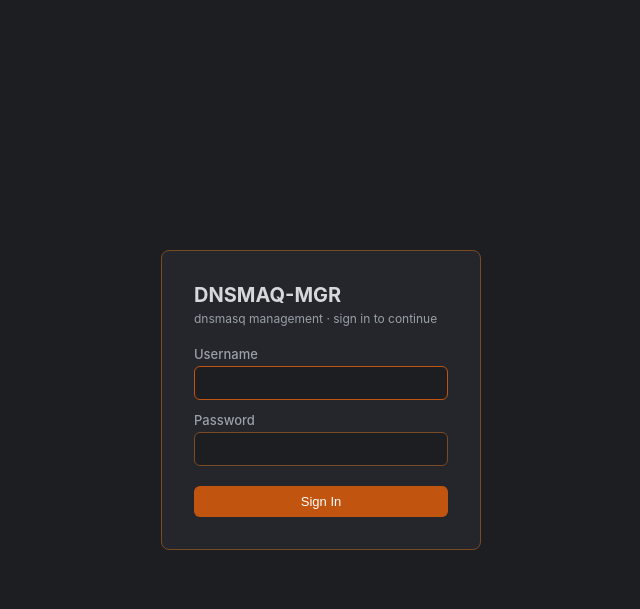
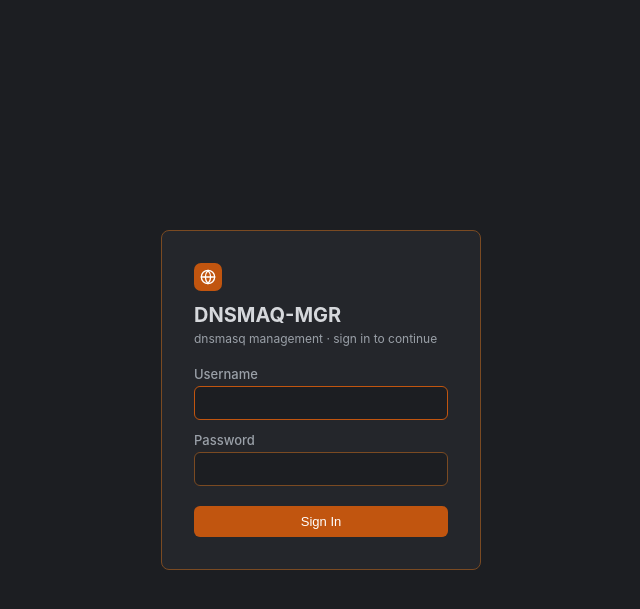
Before and after one commit to brainchillz/nexus-dnsmasq-mgr, a Flask app: page / in a window 1280 px wide. Shown: the top 609 px of the page, without its empty margins (319-959 px from the left). Run offline with Flask 3, Linux system fonts and the light colour scheme.

Commit message:
Replace emoji glyphs with the shared stroke icon system
OS color-emoji ignore the theme and vary per platform. Ten single-weight
stroke icons (24-unit grid, 2px stroke, currentColor) now cover the nav,
the mirroring lock badges and the hosts-file import button; a sidebar logo
mark replaces the bare title. Inline SVG symbols plus an icon() helper —
no dependencies, no build step. Same icon language as Nexus IPAM.

```diff
--- a/static/css/style.css
+++ b/static/css/style.css
@@ -52,8 +52,13 @@ a { color: var(--primary); text-decoration: none; }
   flex-direction: column;
   flex-shrink: 0;
 }
-.sidebar-header { padding: 24px 20px 16px; border-bottom: 1px solid var(--border); }
-.sidebar-header h1 { font-size: 18px; font-weight: 700; }
+.sidebar-header {
+  padding: 18px 16px 14px; border-bottom: 1px solid var(--border);
+  display: flex; align-items: center; gap: 10px;
+}
+.sidebar-brand { min-width: 0; }
+.sidebar-header h1 { font-size: 15px; font-weight: 700; line-height: 1.15;
+  overflow: hidden; text-overflow: ellipsis; white-space: nowrap; }
 .subtitle { font-size: 12px; color: var(--text-muted); margin-top: 2px; }
 .nav-list { list-style: none; padding: 8px 0; flex: 1; }
 .nav-list li { margin: 1px 0; }
@@ -69,7 +74,20 @@ a { color: var(--primary); text-decoration: none; }
 }
 .nav-list a:hover { color: var(--text); background: rgba(255,255,255,0.04); }
 .nav-list a.active { color: var(--primary); background: rgba(193,85,15,0.12); border-left-color: var(--primary); }
-.nav-list .icon { font-size: 16px; width: 20px; text-align: center; }
+/* Stroke icon system — replaces the OS color-emoji glyphs (same set as
+   Nexus IPAM). Class-scoped so generated SVGs (sparklines) keep their own
+   stroke rules; currentColor makes icons follow text colour in both themes. */
+.ico {
+  width: 16px; height: 16px; flex-shrink: 0; vertical-align: -3px;
+  stroke: currentColor; stroke-width: 2;
+  stroke-linecap: round; stroke-linejoin: round; fill: none;
+}
+.ico-sm { width: 12px; height: 12px; vertical-align: -2px; }
+.sidebar-mark {
+  width: 28px; height: 28px; border-radius: 7px; background: var(--primary);
+  color: #fff; display: flex; align-items: center; justify-content: center;
+  flex-shrink: 0;
+}
 
 /* Read-only role: hide create toolbars, destructive buttons, and admin-only nav
    items (server also enforces 403). */
--- a/static/js/core.js
+++ b/static/js/core.js
@@ -97,6 +97,11 @@ function toggleTheme(e) {
 }
 
 // ─── Shared helpers ─────────────────────────────────────
+// Inline stroke icon from the symbol set in index.html.
+function icon(name, cls) {
+  return `<svg class="ico ${cls || ''}" aria-hidden="true"><use href="#i-${name}"/></svg>`;
+}
+
 function fmtTs(sec) {
   if (!sec) return '-';
   try { return new Date(sec * 1000).toLocaleString(); } catch (e) { return '-'; }
@@ -166,7 +171,7 @@ function applyRoleSubtitle() {
   if (!sub) return;
   if (isSecondaryNode()) {
     const src = Object.keys(mirrorStatus.sources || {}).join(', ');
-    sub.innerHTML = '&#128274; secondary &middot; synced from ' + escapeHtml(src);
+    sub.innerHTML = icon('lock', 'ico-sm') + ' secondary &middot; synced from ' + escapeHtml(src);
     sub.style.color = 'var(--primary)';
   } else {
     sub.textContent = 'dnsmasq management';
@@ -179,7 +184,7 @@ function lockedBanner(section) {
   for (const [name, s] of Object.entries(mirrorStatus.sources || {})) {
     if ((s.sections || []).includes(section)) { src = name; break; }
   }
-  return `<div class="alert alert-info">&#128274; This section is mirrored from <strong>${escapeHtml(src)}</strong> and is read-only on this node.
+  return `<div class="alert alert-info">${icon('lock', 'ico-sm')} This section is mirrored from <strong>${escapeHtml(src)}</strong> and is read-only on this node.
     <a href="#" onclick="showPage('peers');return false">Manage mirroring</a></div>`;
 }
 
@@ -274,7 +279,7 @@ async function page_overview() {
     peerCard = `
     <div class="card card-link" onclick="showPage('peers')" style="border-color:var(--primary)">
       <div class="card-head">Mirroring</div>
-      <div class="card-value" style="font-size:1.3em">&#128274; Secondary</div>
+      <div class="card-value" style="font-size:1.3em">${icon('lock')} Secondary</div>
       <div class="card-sub">synced from <strong>${escapeHtml(srcNames)}</strong></div>
       <div class="card-sub">${(mirrorStatus.locked || []).length} section(s) read-only${lastRecv ? ' &middot; last ' + fmtTs(lastRecv) : ''}</div>
     </div>`;
@@ -297,7 +302,7 @@ async function page_overview() {
         <div class="card-sub">${escapeHtml(p.start)} – ${escapeHtml(p.end)}</div>
       </div>`).join('')}</div>` : '';
 
-  const secondaryBanner = isSecondary ? `<div class="alert alert-info">&#128274; <strong>Secondary node.</strong>
+  const secondaryBanner = isSecondary ? `<div class="alert alert-info">${icon('lock', 'ico-sm')} <strong>Secondary node.</strong>
     DNS is managed on <strong>${escapeHtml(srcNames)}</strong> and mirrored here read-only — make changes on the primary, not here.</div>` : '';
 
   $('page-content').innerHTML = `
--- a/static/js/dns.js
+++ b/static/js/dns.js
@@ -51,7 +51,7 @@ async function page_dns() {
     <h3>Host Records <span class="help">(the dnsmasq hosts file: name &rarr; A/AAAA)</span></h3>
     ${canHosts ? `<div class="toolbar">
       <button class="btn btn-sm" onclick="dnsHostModal()">+ Add host record</button>
-      <button class="btn btn-sm btn-outline" onclick="dnsImportModal()">&#8681; Import hosts file</button>
+      <button class="btn btn-sm btn-outline" onclick="dnsImportModal()">${icon('dl', 'ico-sm')} Import hosts file</button>
     </div>` : ''}
     <table class="table"><thead><tr><th>Name</th><th>A (IPv4)</th><th>AAAA (IPv6)</th><th>State</th><th>Comment</th><th></th></tr></thead>
       <tbody>${hostRows || '<tr><td colspan="6">No host records</td></tr>'}</tbody></table>
--- a/templates/index.html
+++ b/templates/index.html
@@ -9,8 +9,21 @@
 <script>try { if (localStorage.getItem('theme') === 'light') document.documentElement.classList.add('theme-light'); } catch (e) {}</script>
 </head>
 <body>
+<svg width="0" height="0" style="position:absolute" aria-hidden="true"><defs>
+  <symbol id="i-grid" viewBox="0 0 24 24"><rect x="3" y="3" width="7" height="7" rx="1"/><rect x="14" y="3" width="7" height="7" rx="1"/><rect x="14" y="14" width="7" height="7" rx="1"/><rect x="3" y="14" width="7" height="7" rx="1"/></symbol>
+  <symbol id="i-glb" viewBox="0 0 24 24"><circle cx="12" cy="12" r="10"/><line x1="2" y1="12" x2="22" y2="12"/><path d="M12 2a15.3 15.3 0 0 1 4 10 15.3 15.3 0 0 1-4 10 15.3 15.3 0 0 1-4-10 15.3 15.3 0 0 1 4-10z"/></symbol>
+  <symbol id="i-swap" viewBox="0 0 24 24"><path d="m16 3 4 4-4 4"/><path d="M20 7H4"/><path d="m8 21-4-4 4-4"/><path d="M4 17h16"/></symbol>
+  <symbol id="i-power" viewBox="0 0 24 24"><path d="M18.36 6.64a9 9 0 1 1-12.72 0"/><line x1="12" y1="2" x2="12" y2="12"/></symbol>
+  <symbol id="i-chart" viewBox="0 0 24 24"><line x1="18" y1="20" x2="18" y2="10"/><line x1="12" y1="20" x2="12" y2="4"/><line x1="6" y1="20" x2="6" y2="14"/></symbol>
+  <symbol id="i-repeat" viewBox="0 0 24 24"><polyline points="17 1 21 5 17 9"/><path d="M3 11V9a4 4 0 0 1 4-4h14"/><polyline points="7 23 3 19 7 15"/><path d="M21 13v2a4 4 0 0 1-4 4H3"/></symbol>
+  <symbol id="i-file" viewBox="0 0 24 24"><path d="M14 2H6a2 2 0 0 0-2 2v16a2 2 0 0 0 2 2h12a2 2 0 0 0 2-2V8z"/><polyline points="14 2 14 8 20 8"/><line x1="16" y1="13" x2="8" y2="13"/><line x1="16" y1="17" x2="8" y2="17"/></symbol>
+  <symbol id="i-sli" viewBox="0 0 24 24"><line x1="21" y1="6" x2="14" y2="6"/><line x1="10" y1="6" x2="3" y2="6"/><line x1="21" y1="12" x2="12" y2="12"/><line x1="8" y1="12" x2="3" y2="12"/><line x1="21" y1="18" x2="16" y2="18"/><line x1="12" y1="18" x2="3" y2="18"/><line x1="14" y1="4" x2="14" y2="8"/><line x1="8" y1="10" x2="8" y2="14"/><line x1="16" y1="16" x2="16" y2="20"/></symbol>
+  <symbol id="i-lock" viewBox="0 0 24 24"><rect x="3" y="11" width="18" height="11" rx="2"/><path d="M7 11V7a5 5 0 0 1 10 0v4"/></symbol>
+  <symbol id="i-dl" viewBox="0 0 24 24"><path d="M21 15v4a2 2 0 0 1-2 2H5a2 2 0 0 1-2-2v-4"/><polyline points="7 10 12 15 17 10"/><line x1="12" y1="15" x2="12" y2="3"/></symbol>
+</defs></svg>
 <div id="login-screen" style="display:none">
   <form class="login-box" onsubmit="doLogin(event)">
+    <div class="sidebar-mark" style="margin-bottom:12px"><svg class="ico"><use href="#i-glb"/></svg></div>
     <h1>DNSMAQ-MGR</h1>
     <p class="subtitle">dnsmasq management &middot; sign in to continue</p>
     <div class="form-group"><label>Username</label><input id="login-user" class="form-control" autocomplete="username"></div>
@@ -21,18 +34,21 @@
 </div>
 <nav class="sidebar">
   <div class="sidebar-header">
-    <h1 id="sidebar-title">DNSMAQ-MGR</h1>
-    <p class="subtitle">dnsmasq management</p>
+    <div class="sidebar-mark"><svg class="ico"><use href="#i-glb"/></svg></div>
+    <div class="sidebar-brand">
+      <h1 id="sidebar-title">DNSMAQ-MGR</h1>
+      <p class="subtitle">dnsmasq management</p>
+    </div>
   </div>
   <ul class="nav-list">
-    <li><a href="#" data-page="overview" class="active"><span class="icon">&#9733;</span> Overview</a></li>
-    <li><a href="#" data-page="dns"><span class="icon">&#127760;</span> DNS Overrides</a></li>
-    <li><a href="#" data-page="dhcp"><span class="icon">&#128268;</span> DHCP</a></li>
-    <li><a href="#" data-page="netboot"><span class="icon">&#128640;</span> Network Boot</a></li>
-    <li><a href="#" data-page="stats"><span class="icon">&#128200;</span> Statistics</a></li>
-    <li class="nav-admin-only"><a href="#" data-page="peers"><span class="icon">&#8646;</span> Mirroring</a></li>
-    <li><a href="#" data-page="config"><span class="icon">&#128196;</span> Config</a></li>
-    <li class="nav-admin-only"><a href="#" data-page="settings"><span class="icon">&#9881;</span> Settings</a></li>
+    <li><a href="#" data-page="overview" class="active"><svg class="ico"><use href="#i-grid"/></svg> Overview</a></li>
+    <li><a href="#" data-page="dns"><svg class="ico"><use href="#i-glb"/></svg> DNS Overrides</a></li>
+    <li><a href="#" data-page="dhcp"><svg class="ico"><use href="#i-swap"/></svg> DHCP</a></li>
+    <li><a href="#" data-page="netboot"><svg class="ico"><use href="#i-power"/></svg> Network Boot</a></li>
+    <li><a href="#" data-page="stats"><svg class="ico"><use href="#i-chart"/></svg> Statistics</a></li>
+    <li class="nav-admin-only"><a href="#" data-page="peers"><svg class="ico"><use href="#i-repeat"/></svg> Mirroring</a></li>
+    <li><a href="#" data-page="config"><svg class="ico"><use href="#i-file"/></svg> Config</a></li>
+    <li class="nav-admin-only"><a href="#" data-page="settings"><svg class="ico"><use href="#i-sli"/></svg> Settings</a></li>
   </ul>
   <div class="sidebar-footer">
     <div class="footer-account">
```
